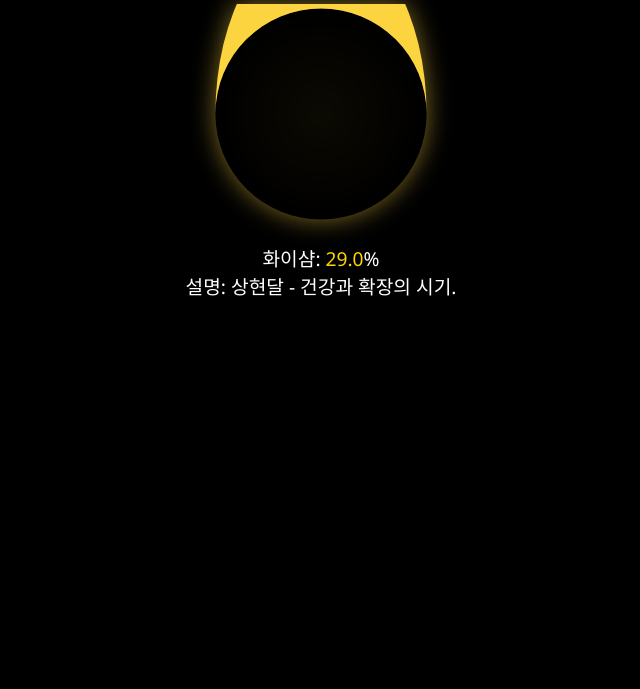
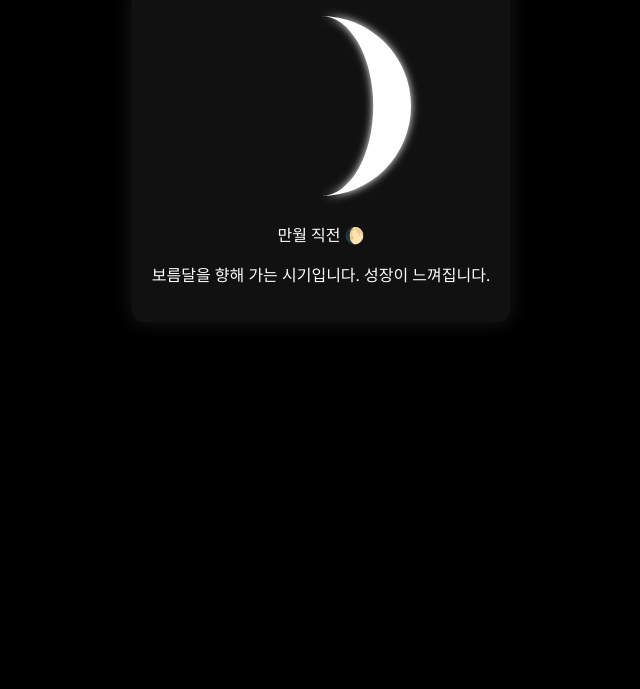
Before and after one commit to yeonhakang/moon, a plain HTML site: page index.html in a window 1280 px wide. Shown: the part 111-800 px from the top of the page, without its empty margins (319-959 px from the left). Drawn offline with Linux system fonts and the light colour scheme.

Commit message:
index.html

```diff
--- a/index.html
+++ b/index.html
@@ -1,98 +1,121 @@
 <!DOCTYPE html>
 <html lang="ko">
 <head>
-  <meta charset="UTF-8">
-  <meta name="viewport" content="width=device-width, initial-scale=1.0">
-  <title>팔의 미량 관찰하기</title>
+  <meta charset="UTF-8" />
+  <meta name="viewport" content="width=device-width, initial-scale=1.0" />
+  <title>달 관측 웹페이지</title>
   <style>
     body {
+      margin: 0;
+      font-family: 'Segoe UI', sans-serif;
       background-color: #000;
       color: #fff;
-      font-family: 'Apple SD Gothic Neo', 'Segoe UI', sans-serif;
-      text-align: center;
+      display: flex;
+      flex-direction: column;
+      align-items: center;
       padding: 20px;
     }
     h1 {
-      font-size: 2em;
-      margin-bottom: 20px;
-      color: #ffd700;
+      margin-bottom: 10px;
     }
-    #moonSVG {
-      width: 220px;
-      height: 220px;
+    #moonContainer {
+      background-color: #111;
+      padding: 20px;
+      border-radius: 12px;
+      box-shadow: 0 0 20px rgba(255, 255, 255, 0.1);
+      max-width: 400px;
+      text-align: center;
+    }
+    svg {
+      display: block;
       margin: 0 auto;
-      display: block;
-      filter: drop-shadow(0 0 12px #fcd44080);
     }
     .info {
-      margin-top: 20px;
-      font-size: 1.2em;
+      margin-top: 15px;
     }
-    .highlight {
-      color: #ffd700;
+    @media (max-width: 600px) {
+      #moonContainer {
+        width: 90%;
+      }
     }
   </style>
 </head>
 <body>
-  <h1>팔의 미량</h1>
-  <svg id="moonSVG" viewBox="0 0 100 100"></svg>
-  <div class="info">
-    <div>화이샴: <span class="highlight" id="phasePercent"></span>%</div>
-    <div>설명: <span id="moonDesc"></span></div>
+  <h1>달의 위상 관찰</h1>
+  <div id="moonContainer">
+    <svg id="moonSVG" width="200" height="200" viewBox="0 0 100 100"></svg>
+    <div class="info">
+      <p id="phaseText"></p>
+      <p id="phaseMeaning"></p>
+    </div>
   </div>
 
   <script>
+    function getJulianDate(date) {
+      const time = date.getTime();
+      const tzoffset = date.getTimezoneOffset();
+      return (time / 86400000) - (tzoffset / 1440) + 2440587.5;
+    }
+
+    function getMoonPhase(date) {
+      const JD = getJulianDate(date);
+      const days = JD - 2451545.0;
+      const lunations = 29.530588861;
+      let phase = ((days % lunations) / lunations) * 100;
+      if (phase < 0) phase += 100;
+      return phase;
+    }
+
     function createMoonSVG(phase) {
-      const cx = 50, cy = 50, r = 48;
-      const percent = phase / 100;
-      const fade = percent <= 0.5 ? percent * 2 : (1 - percent) * 2;
-      const sweepFlag = percent <= 0.5 ? 0 : 1;
+      const cx = 50, cy = 50, r = 45;
+      let svg = `<circle cx="${cx}" cy="${cy}" r="${r}" fill="#111" />`;
+      let fade = phase > 50 ? (100 - phase) / 50 : phase / 50;
 
-      const arcPath = `
-        M ${cx - r} ${cy}
-        A ${r} ${r} 0 1 1 ${cx + r} ${cy}
-        A ${r * fade} ${r} 0 1 ${sweepFlag} ${cx - r} ${cy}
-        Z
+      if (phase < 1 || phase > 99) {
+        svg += `<circle cx="${cx}" cy="${cy}" r="${r}" fill="#000" />`;
+      } else if (Math.abs(phase - 50) < 1) {
+        svg += `<circle cx="${cx}" cy="${cy}" r="${r}" fill="#fff" filter="url(#glow)" />`;
+      } else {
+        const direction = phase <= 50 ? 1 : -1;
+        const arcR = r * fade;
+        svg += `<path d="M ${cx} ${cy - r} A ${r} ${r} 0 1 1 ${cx} ${cy + r} A ${arcR} ${r} 0 0 ${direction === 1 ? 0 : 1} ${cx} ${cy - r}" fill="#fff" filter="url(#glow)" />`;
+      }
+
+      const defs = `
+        <defs>
+          <filter id="glow" x="-50%" y="-50%" width="200%" height="200%">
+            <feDropShadow dx="0" dy="0" stdDeviation="2" flood-color="#fff" />
+          </filter>
+        </defs>
       `;
 
-      const svgContent = `
-        <defs>
-          <radialGradient id="moonLight" cx="50%" cy="50%" r="50%">
-            <stop offset="0%" stop-color="#fcd440"/>
-            <stop offset="100%" stop-color="#fcd440"/>
-          </radialGradient>
-          <radialGradient id="moonDark" cx="50%" cy="50%" r="50%">
-            <stop offset="0%" stop-color="#000000" stop-opacity="0.9"/>
-            <stop offset="100%" stop-color="#000000" stop-opacity="1"/>
-          </radialGradient>
-        </defs>
-        <circle cx="${cx}" cy="${cy}" r="${r}" fill="url(#moonDark)" />
-        <path d="${arcPath}" fill="url(#moonLight)" />
-      `;
-
-      console.log(svgContent); // SVG 개체 확인
-      return svgContent;
+      const fullSVG = `${defs}${svg}`;
+      console.log(fullSVG); // 콘솔 확인
+      return fullSVG;
     }
 
     function getMoonPhaseInfo(phase) {
-      if (phase < 1) return "산 가까지 정지.";
-      if (phase < 25) return "초승달 - 기획의 씨악이 자라남니다.";
-      if (phase < 50) return "상현달 - 건강과 확장의 시기.";
-      if (phase < 75) return "만하 - 감정의 개포.";
-      if (phase < 99) return "하현달 - 도움을 줄 고도.";
-      return "극한 수리.";
+      if (phase < 1) return ["삭 (New Moon) 🌑", "달이 보이지 않는 시기입니다. 새로운 시작을 준비하세요."];
+      if (phase < 10) return ["초승달 🌒", "작은 빛이 시작되는 시기입니다. 새 출발의 의지가 필요합니다."];
+      if (phase < 25) return ["상현달 🌓", "왼쪽이 어두운 반달입니다. 열정이 필요한 시기입니다."];
+      if (phase < 40) return ["만월 직전 🌔", "보름달을 향해 가는 시기입니다. 성장이 느껴집니다."];
+      if (phase < 60) return ["보름달 🌕", "달이 가득 찬 시기입니다. 완성과 감사의 시간입니다."];
+      if (phase < 75) return ["만월 이후 🌖", "달이 줄어드는 시기입니다. 정리와 성찰의 시간입니다."];
+      if (phase < 90) return ["하현달 🌗", "오른쪽이 어두운 반달입니다. 지난 시간에 대한 반성이 필요합니다."];
+      return ["그믐달 🌘", "달이 거의 사라진 시기입니다. 조용한 준비가 필요합니다."];
     }
 
-    const today = new Date();
-    const jd = (today.getTime() / 86400000) + 2440587.5;
-    const days = jd - 2451545.0;
-    const lunations = 29.530588861;
-    let phase = ((days % lunations) / lunations) * 100;
-    if (phase < 0) phase += 100;
+    function updateMoon() {
+      const today = new Date();
+      const phase = getMoonPhase(today);
+      const svgContent = createMoonSVG(phase);
+      document.getElementById("moonSVG").innerHTML = svgContent; // 화면 삽입
+      const [name, meaning] = getMoonPhaseInfo(phase);
+      document.getElementById("phaseText").textContent = name;
+      document.getElementById("phaseMeaning").textContent = meaning;
+    }
 
-    document.getElementById("moonSVG").innerHTML = createMoonSVG(phase);
-    document.getElementById("phasePercent").textContent = phase.toFixed(1);
-    document.getElementById("moonDesc").textContent = getMoonPhaseInfo(phase);
+    updateMoon();
   </script>
 </body>
 </html>
```
